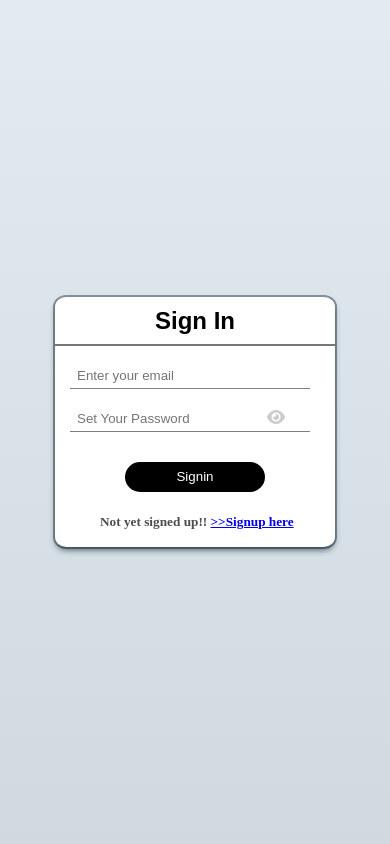
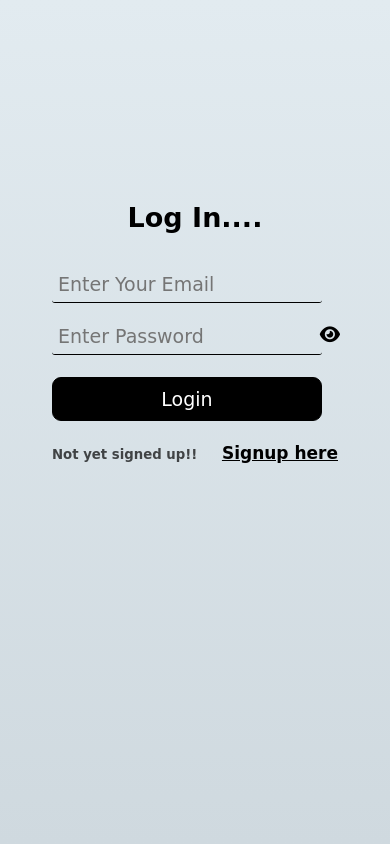
Before and after one commit to vikas965/chat-site, a PHP site: page /user_signin.php in a window 390 px wide. Run offline with PHP 8.4, Linux system fonts and the light colour scheme.

Commit message:
Update user_signin.php

```diff
--- a/user_signin.php
+++ b/user_signin.php
@@ -63,41 +63,63 @@ if(isset($_POST['submit'])){
             height: 100vh;
             background-image: linear-gradient(to top, #cfd9df 0%, #e2ebf0 100%);
             display: flex;
+            flex-direction: column;
             align-items: center;
             justify-content: center;
 
         }
 
+
+
         .form-container {
-            width: 280px;
-            height: 250px;
+            width: 340px;
+            height: 490px;
             /* padding:25px; */
-            background-color: rgba(255, 255, 255, 0.92);
-            background-image: linear-gradient(to top, #cfd9df 0%, #e2ebf0 100%);
-            background:white;
+            background: transparent;
             position: relative;
             /* top: 25%;
             left: 40%;
             right: 25%;
             bottom: 25%; */
 
-            border-radius: 4%;
-            box-shadow: rgba(6, 24, 44, 0.4) 0px 0px 0px 2px, rgba(6, 24, 44, 0.65) 0px 4px 6px -1px, rgba(255, 255, 255, 0.08) 0px 1px 0px inset;
+            border-radius: 2%;
+            display: flex;
+            flex-direction: column;
+            align-items: center;
+            justify-content: center;
+            font-family: cursive;
+            border: solid 1px lightslategray;
+            box-shadow: rgba(0, 0, 0, 0.24) 0px 3px 8px;
+
+
+
         }
 
         .heading {
             padding-top: 10px;
             padding-left: 100px;
-            font-family: 'Arial Narrow Bold', sans-serif;
+
         }
 
         input {
-            margin-left: 7px;
+            /* margin-left: 7px; */
             margin-bottom: 2px;
             border: none;
+            border-bottom: solid 1px black;
             outline: none;
             background:none;
+            width: 270px;
+            padding-bottom: 7px;
+            padding-left: 6px;
+            font-size: 19px;
+            font-family: cursive;
+            border-radius: 3px;
 
+
+        }
+
+        input:focus{
+            background: linear-gradient(to top, #cfd9df 0%, #e2ebf0 100%);
         }
 
         .line1 {
@@ -121,7 +143,7 @@ if(isset($_POST['submit'])){
 
         .details {
             margin-top: 20px;
-            margin-left: 15px;
+            /* margin-left: 15px; */
         }
 
         .inputs {
@@ -129,30 +151,29 @@ if(isset($_POST['submit'])){
             margin-bottom: 20px;
         }
 
-        .button {
-            margin-left: 35px;
-            margin-top: 10px;
-            color: #fff;
+
+
+        #head{
+            z-index: 9;
+            position: relative;
+            top: 50px;
+            font-family: cursive;
 
         }
 
-        .button input {
-            background: black;
-            width: 140px;
-            height: 30px;
-            border: none;
-            border-radius: 20px;
-            outline: none;
-            cursor: pointer;
-            transition: ease-in 0.3s;
-        }
 
 
 
         .matter {
             color: rgba(0, 0, 0, 0.702);
-            margin-left: 45px;
+            /* margin-left: 45px; */
             margin-top: 20px;
+        }
+
+        .matter a{
+            color: black;
+            margin-left: 20px;
+            font-size: 17px;
         }
         label{
             color: rgba(0, 0, 0, 0.623);
@@ -162,7 +183,7 @@ if(isset($_POST['submit'])){
 
 
         i{
-            color:#ccc;
+            color:black;
             position:absolute;
             right:50px;
             cursor:pointer;
@@ -172,22 +193,74 @@ if(isset($_POST['submit'])){
             content: "\f070";
 
         }
+
+
+        #but{
+            border: solid 1px black;
+            border-radius: 9px;
+            padding: 10px;
+            background: black;
+            color: white;
+            font-size: 19px;
+
+        }
+
+
+        @media screen and (max-width:480px) {
+
+            .form-container{
+                width: 100vw;
+                background:transparent ;
+                display: flex;
+                flex-direction: column;
+                align-items: center;
+                justify-content: flex-start;
+                border: none;
+                box-shadow: none;
+                row-gap: 60px;
+            }
+
+            .container {
+            display: flex;
+            flex-direction: column;
+            align-items: center;
+            justify-content: center;
+            row-gap: 40px;
+
+        }
+.inputs{
+    font-size: 18px;
+}
+
+#head{
+
+    font-family: cursive;
+            font-size: 27px;
+            margin-top: 50px;
+            margin-bottom: 30px;
+
+}
+        }
         </style>
+
         <div class="container">
+       <center>
+       <h2 id="head" >Log In....</h2>
+       </center>
+
+
             <div class="form-container">
-                <form id="form" method="post" autocomplete="off">
-                    <div class="heading">
-                        <h2>Sign In</h2>
-                    </div>
-                    <div class="line1"></div>
+                <form id="form" method="post" >
+
+
 
                     <div class="details">
 
-                    <div class="inputs">
-                            <input  name="email" placeholder="Enter your email" type="email" required>
-                            <div class="line"></div>
 
-                        </div>
+                            <input  name="email" placeholder="Enter Your Email" type="email" required>
+
+
+
 
 
                         <!-- <div class="inputs">
@@ -196,20 +269,20 @@ if(isset($_POST['submit'])){
                         </div> -->
 
                         <div class="inputs">
-                            <input id="password" name="password" placeholder="Set Your Password" type="password"
+                            <input id="password" name="password" placeholder="Enter Password" type="password"
                                 required>
                             <i class="fas fa-eye"></i>
-                            <div class="line"></div>
+
 
                         </div>
 
 
                     </div>
                     <div class="button">
-                        <input name="submit" type="submit" class="button" value="Signin">
+                        <input name="submit" type="submit" id="but" value="Login">
                     </div>
                     <div class="matter">
-                        <h5>Not yet signed up!! <a href="user_signup.php">  >>Signup here</a></h5>
+                        <h5>Not yet signed up!! <a href="user_signup.php">  Signup here</a></h5>
                     </div>
                 </form>
             </div>
```
